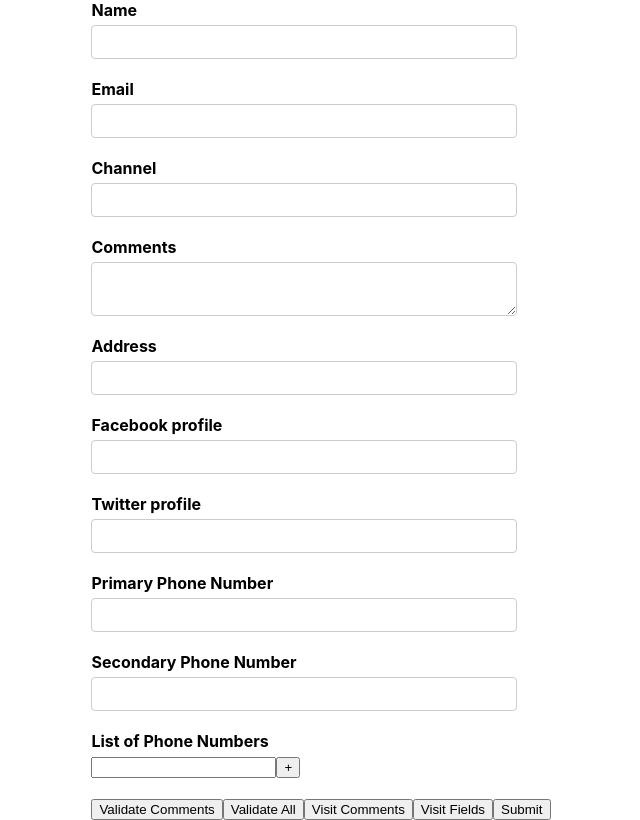
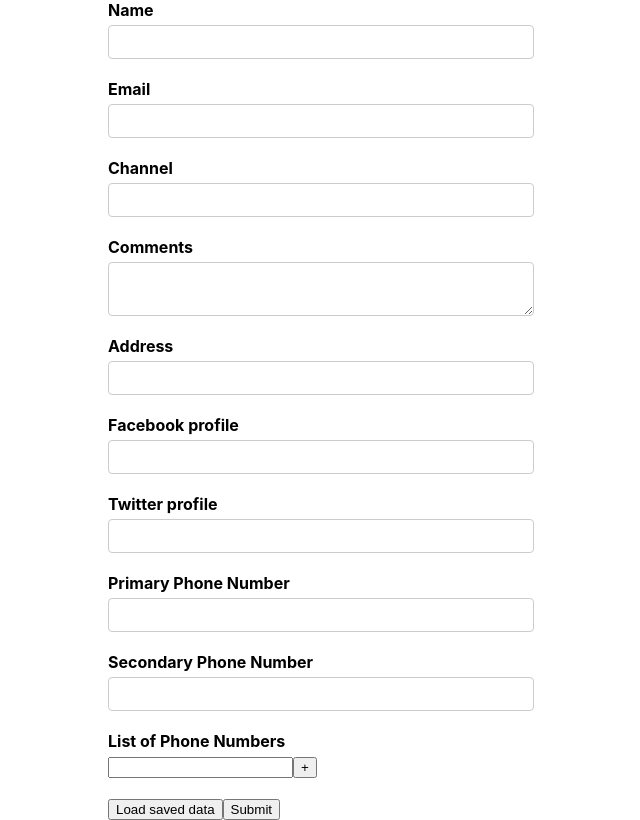
Before and after one commit to pashinde-ee/formik-demo, a React (Create React App) app: page / in a window 1280 px wide. Shown: the whole page, without its empty margins (319-959 px from the left). Built offline with nearby package versions, Linux system fonts and the light colour scheme.

Commit message:
loaded data into forms

```diff
--- a/src/components/YoutubeForm.js
+++ b/src/components/YoutubeForm.js
@@ -1,7 +1,22 @@
 import React from 'react';
+import { useState } from 'react';
 import { Formik, Form, Field, ErrorMessage, FieldArray, FastField } from 'formik';
 import * as Yup from 'yup';
 import TextError from './TextError';
+
+const savedValues = {
+    name: "Prashant",
+    email: "p@gmail.com",
+    channel: "C1",
+    comments: "Welcome",
+    address: "221b bakers street",
+    social: {
+        facebook: "",
+        twitter: ""
+    },
+    phoneNumbers: ['', ''],
+    phNumbers: ['']
+};
 
 const initialValues = {
     name: "",
@@ -41,12 +56,16 @@ const validateComments = value => {
 };
 
 function YouTubeForm() {
+
+    const [formValues, setFormValues] = useState(null);
+
     return (
         <Formik
-            initialValues={initialValues}
+            initialValues={formValues || initialValues}
             validationSchema={validationSchema}
             onSubmit={onSubmit}
             //validateOnMount
+            enableReinitialize
         >
             {
                 formik => {
@@ -150,14 +169,15 @@ function YouTubeForm() {
                                     }
                                 </FieldArray>
                             </div>
-                            <button type="button" onClick={() => formik.validateField('comments')}>Validate Comments</button>
+                            {/* <button type="button" onClick={() => formik.validateField('comments')}>Validate Comments</button>
                             <button type="button" onClick={() => formik.validateForm()}>Validate All</button>
                             <button type="button" onClick={() => formik.setFieldTouched('comments')}>Visit  Comments</button>
                             <button type="button" onClick={() => formik.setTouched({
                                 name: true,
                                 channel: true,
                                 comments: true
-                            })}>Visit Fields</button>
+                            })}>Visit Fields</button> */}
+                            <button type="button" onClick={() => setFormValues(savedValues)}>Load saved data</button>
                             <button type="submit" disabled={!formik.isValid || formik.isSubmitting}>Submit</button>
                         </Form>
                     );
```
